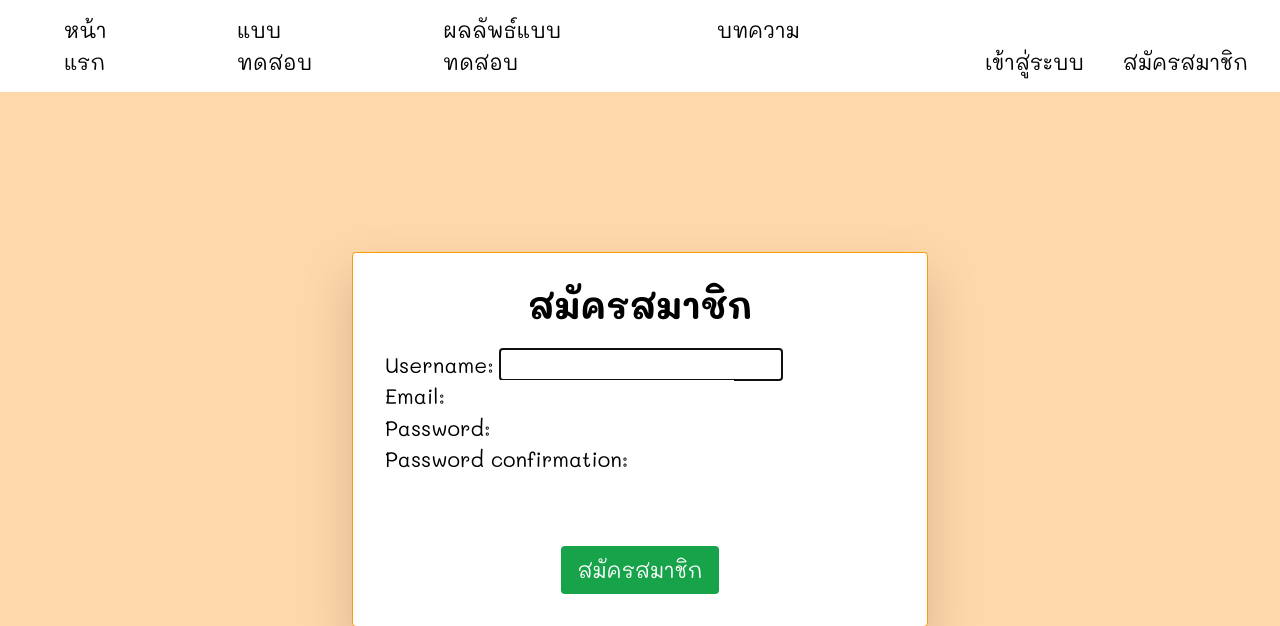
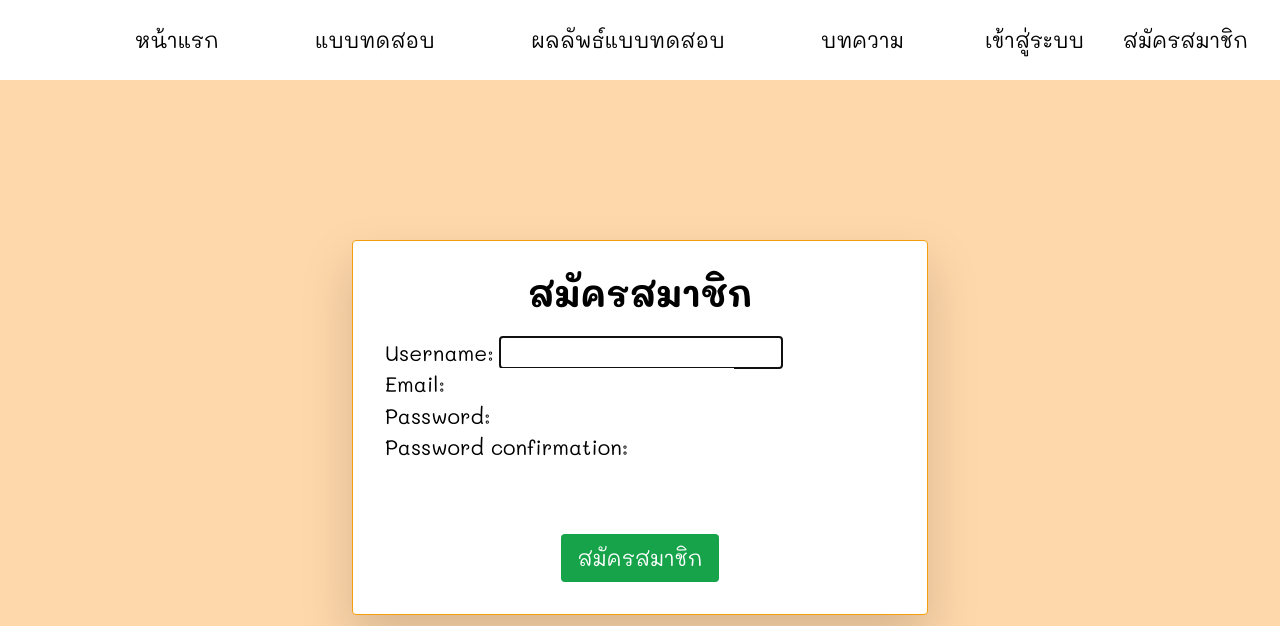
Before and after one commit to KalaboonMan/ProjectMbti, a Django app: page /users/register in a window 1280 px wide. Shown: the top 626 px of the page. Run offline with Django 4.2, Linux system fonts and the light colour scheme; some libraries are stand-ins or nearby versions.

Commit message:
ตกแต่ง

```diff
--- a/mbti/templates/mbti/components/site_header.html
+++ b/mbti/templates/mbti/components/site_header.html
@@ -15,13 +15,13 @@
     display: flex;
     justify-content: space-between;
     align-items: flex-end;
-    padding: 0.9rem 1rem;
+    padding: 1.5rem 1rem;
     background-color: white;
 
   }
   .nav-links {
     display: flex;
-    flex: 2;
+    flex: 3;
     justify-content: flex-end;
 
   }
@@ -74,7 +74,7 @@
           <a href="{% url 'password_change' %}" class="block px-4 py-2 text-sm text-gray-700 hover:bg-gray-100">เปลี่ยนรหัสผ่าน</a>
           <a href="{% url 'article_writing' %}" class="block px-4 py-2 text-sm text-gray-700 hover:bg-gray-100">เขียนบทความ</a>
           <a href="{% url 'article_history' %}" class="block px-4 py-2 text-sm text-gray-700 hover:bg-gray-100">ประวัติบทความ</a>
-          <form action="{% url 'logout' %}" method="POST"  class="block px-4 py-2 text-sm text-gray-700 hover:bg-gray-100 ">
+          <form action="{% url 'logout' %}" method="POST"  class="block px-4 py-2 text-sm text-gray-700 hover:bg-gray-100 w-full text-left">
             {% csrf_token %}
             <button type="submit">
               ออกจากระบบ
--- a/mbti/templates/mbti/mbti_test.html
+++ b/mbti/templates/mbti/mbti_test.html
@@ -1,4 +1,5 @@
 {% extends 'MBTI/components/base.html/' %}
+
 {% block content %}
 <body class="bg-[#fed7aa]">
   <div class="flex flex-col items-center justify-center text-center mx-auto p-20">
```
Also changed, not shown: mbti/templates/mbti/mbti_result.html (+19 -9 lines).
